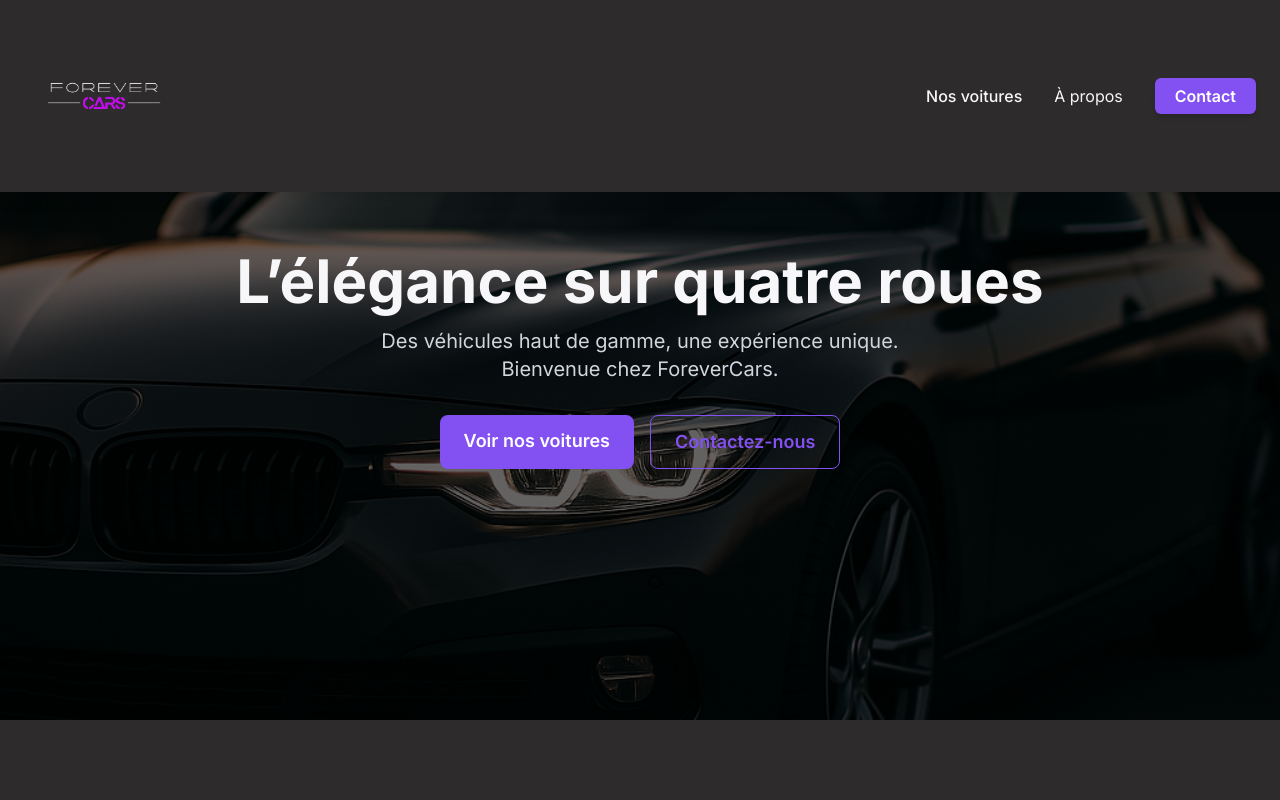
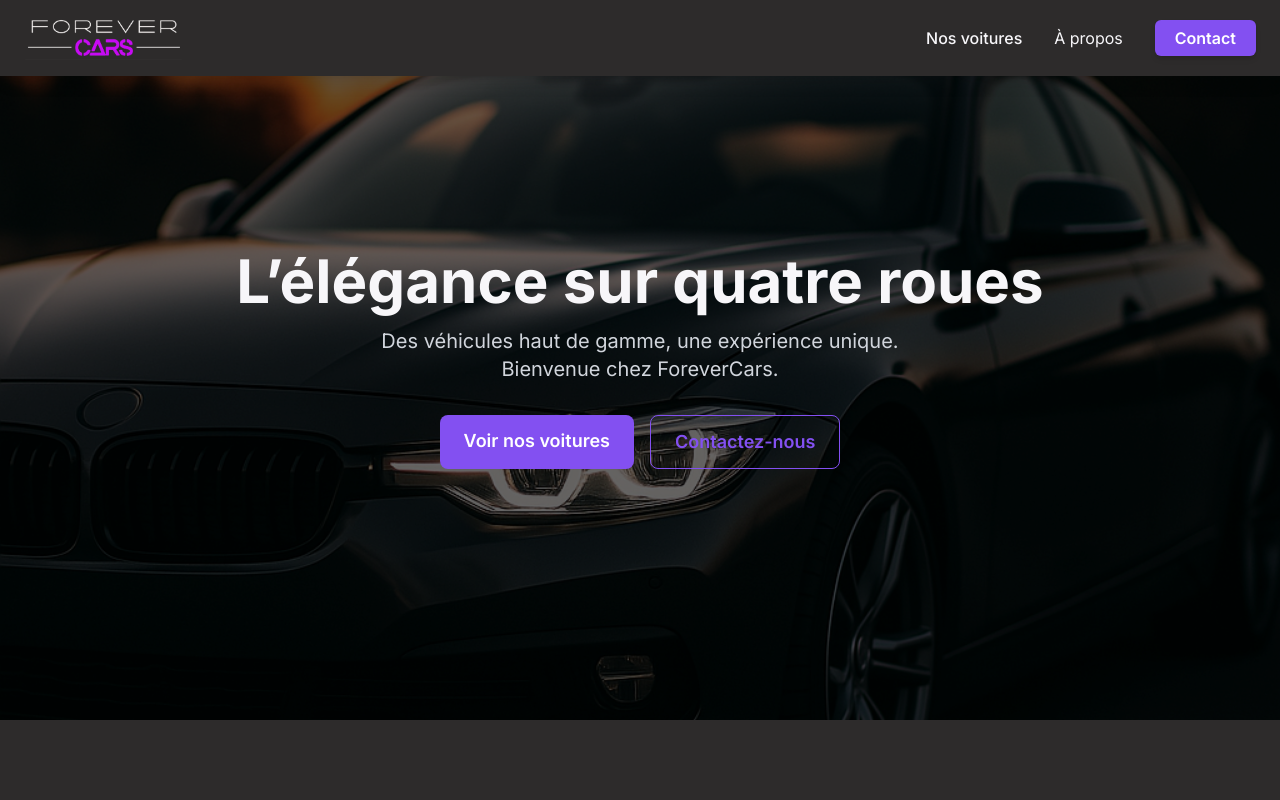
Before and after one commit to MathScic/ForeverCars, a Next.js app: page / in a window 1280 px wide. Shown: the top 800 px of the page. Built offline with nearby package versions, Linux system fonts and the light colour scheme.

Commit message:
fix logo

```diff
--- a/src/components/Navbar.tsx
+++ b/src/components/Navbar.tsx
@@ -3,7 +3,6 @@
 import Link from "next/link";
 import { useState, useRef } from "react";
 import { AnimatePresence, motion } from "framer-motion";
-import Image from "next/image";
 
 const Navbar = () => {
   const [dropdownVisible, setDropdownVisible] = useState(false);
@@ -34,12 +33,10 @@ const Navbar = () => {
           href="/"
           className="text-3xl font-bold text-[#8350f1] hover:text-[#6e3ae5] transition-all"
         >
-          <Image
-            src="/images/Logo.png"
+          <img
+            src="/images/Small-logo.png"
             alt="Logo ForeverCars"
-            width={160}
-            height={80}
-            className="object-contain"
+            className="w-36 md:w-40"
           />
         </Link>
 
```
